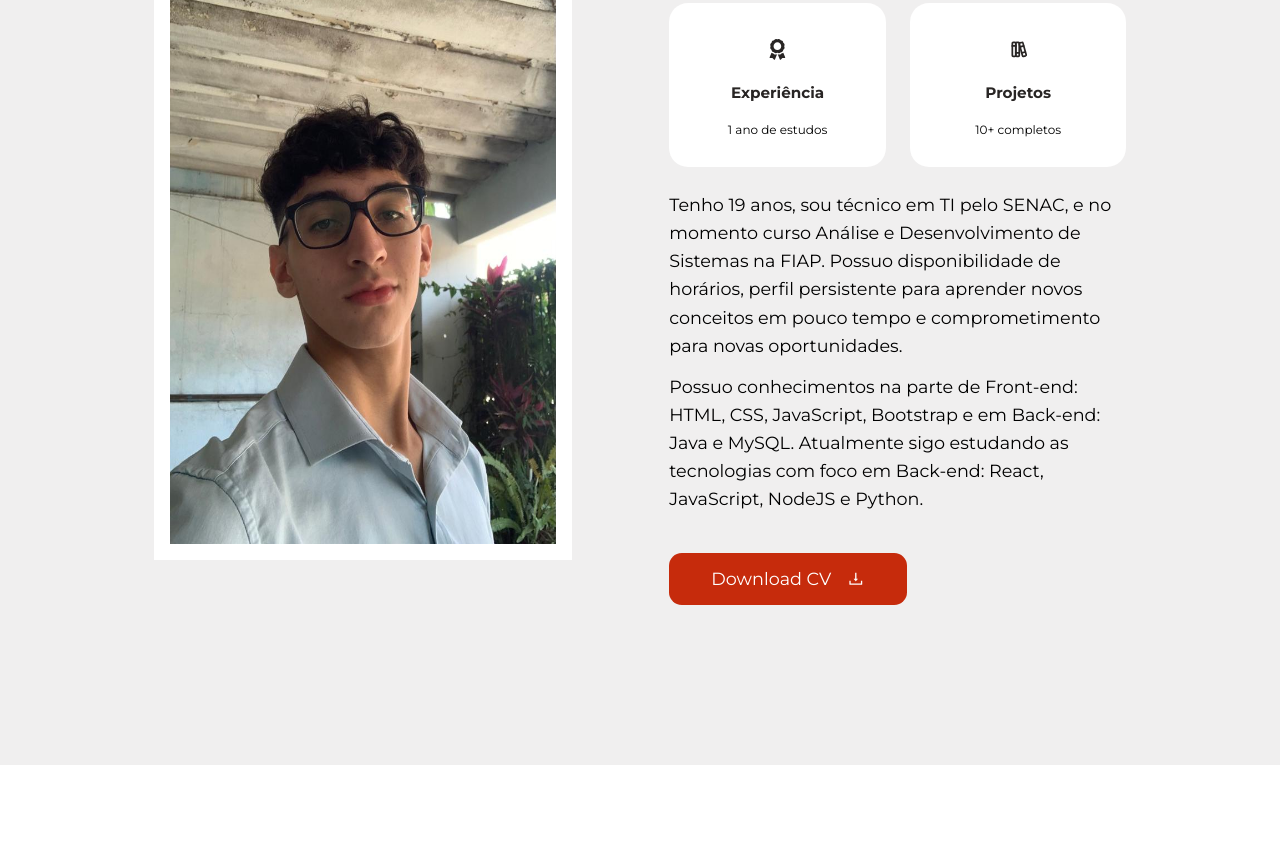
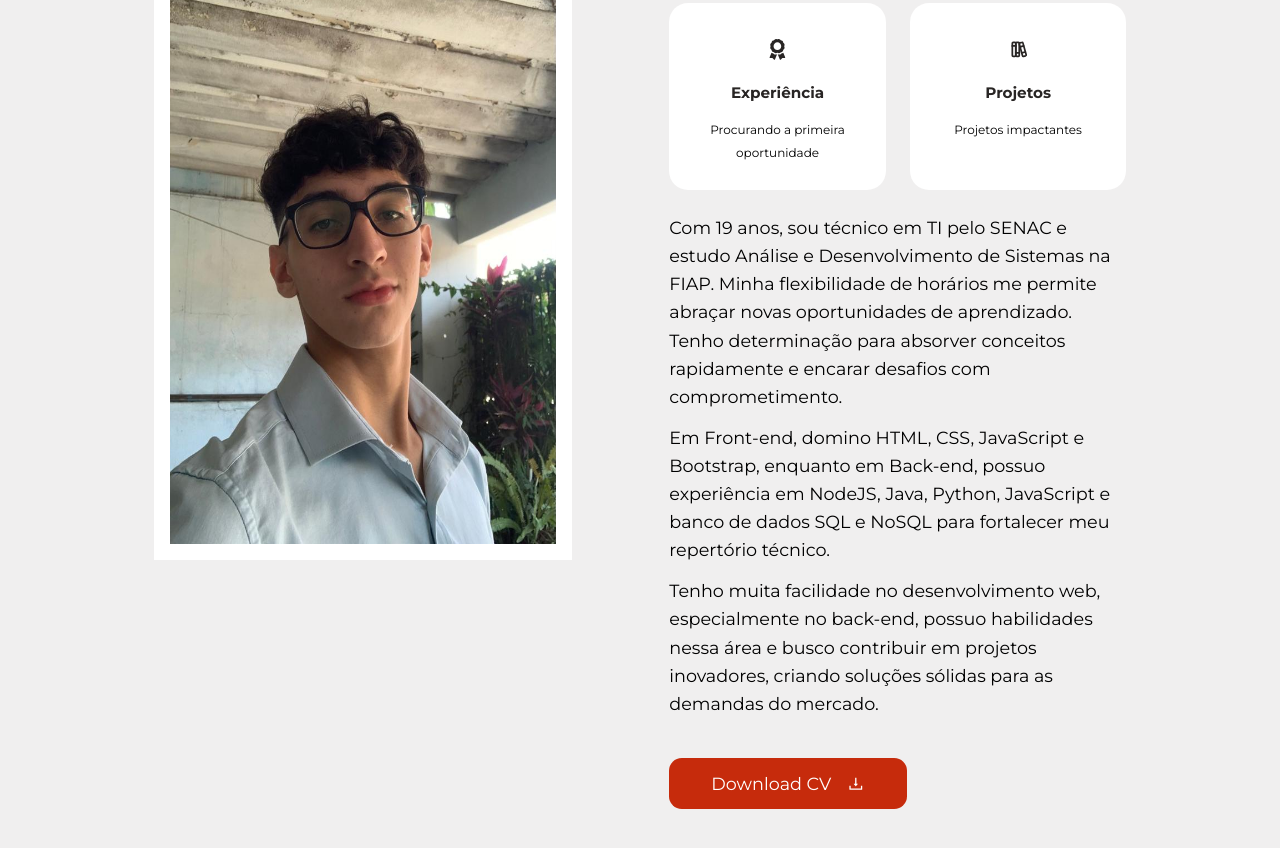
Before and after one commit to gustavorenedev/portfolio-react, a React (Create React App) app: page / in a window 1280 px wide. Shown: the part 1040-1888 px from the top of the page. Built offline with nearby package versions, Linux system fonts and the light colour scheme.

Commit message:
Updated description

```diff
--- a/src/sections/about/About.jsx
+++ b/src/sections/about/About.jsx
@@ -28,16 +28,17 @@ const About = () => {
               }
           </div>
           <p>
-            Tenho 19 anos, sou técnico em TI pelo SENAC, e no momento curso
-            Análise e Desenvolvimento de Sistemas na FIAP. Possuo
-            disponibilidade de horários, perfil persistente para aprender novos
-            conceitos em pouco tempo e comprometimento para novas oportunidades.
+          Com 19 anos, sou técnico em TI pelo SENAC e estudo Análise e Desenvolvimento de Sistemas na FIAP.
+          Minha flexibilidade de horários me permite abraçar novas oportunidades de aprendizado.
+          Tenho determinação para absorver conceitos rapidamente e encarar desafios com comprometimento.
           </p>
           <p>
-            Possuo conhecimentos na parte de Front-end: HTML, CSS, JavaScript,
-            Bootstrap e em Back-end: Java e MySQL. Atualmente sigo estudando as
-            tecnologias com foco em Back-end: React, JavaScript, NodeJS e
-            Python.
+          Em Front-end, domino HTML, CSS, JavaScript e Bootstrap, enquanto em Back-end, possuo experiência em NodeJS, Java,
+          Python, JavaScript e banco de dados SQL e NoSQL para fortalecer meu repertório técnico.
+          </p>
+          <p>
+          Tenho muita facilidade no desenvolvimento web, especialmente no back-end, possuo habilidades nessa área e
+          busco contribuir em projetos inovadores, criando soluções sólidas para as demandas do mercado.
           </p>
           <a href={CV} download className="btn primary">
             Download CV <AiOutlineDownload />
--- a/src/sections/about/data.js
+++ b/src/sections/about/data.js
@@ -1,10 +1,9 @@
 import {FaAward} from 'react-icons/fa'
 import {TbBooks} from 'react-icons/tb'
-import {BiHappyHeartEyes} from 'react-icons/bi'
 
 const data = [
-    {id: 1, icon: <FaAward/>, title: 'Experiência', desc: '1 ano de estudos'},
-    {id: 2, icon: <TbBooks/>, title: 'Projetos', desc: '10+ completos'},
+    {id: 1, icon: <FaAward/>, title: 'Experiência', desc: 'Procurando a primeira oportunidade'},
+    {id: 2, icon: <TbBooks/>, title: 'Projetos', desc: 'Projetos impactantes'},
 ]
 
 export default data;
```
